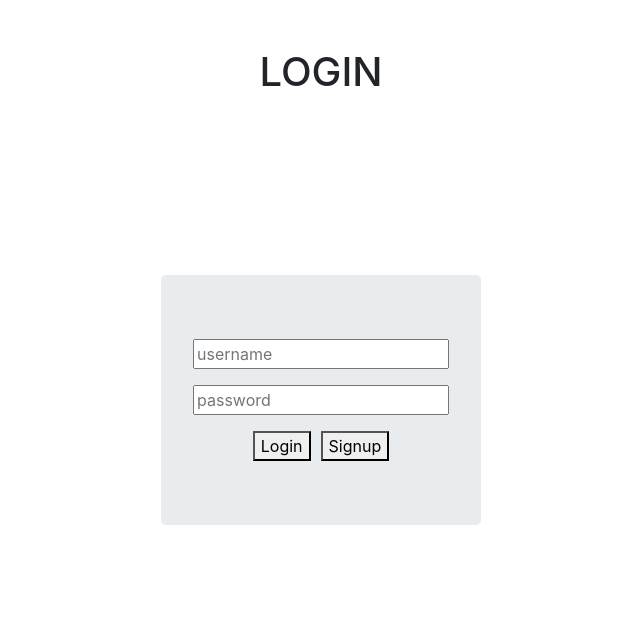
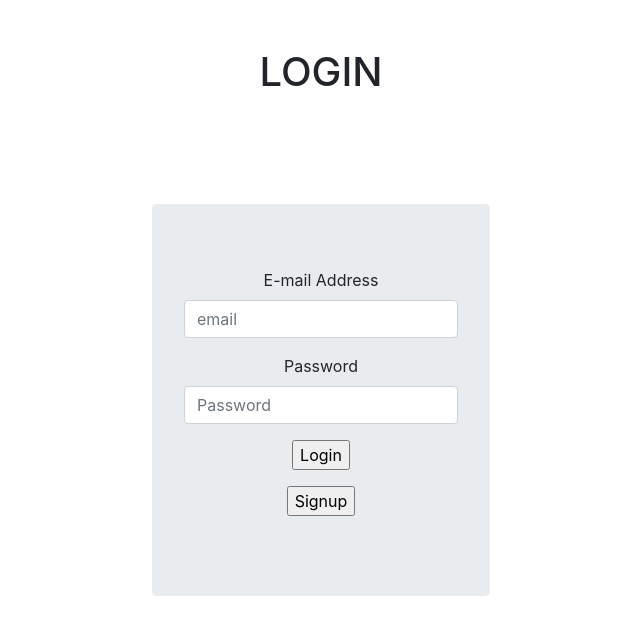
Before and after one commit to jdvne/coiner, a PHP site: page /login.html in a window 1280 px wide. Shown: the top 635 px of the page, without its empty margins (319-959 px from the left). Run offline with PHP 8.4, Linux system fonts and the light colour scheme.

Commit message:
login error messages

```diff
--- a/login.html
+++ b/login.html
@@ -22,19 +22,64 @@
     <h1><br class="no_height">LOGIN</h1>
 </header>
 
+<body>
+<body class="full_height">
+    <div class="container h-100 d-flex justify-content-center">
+        <div class="jumbotron my-auto">
+
+    <form name="myForm" method="post" onsubmit="return validateForm()" id=form_login>
+	<div class="form-group">
+		<label>E-mail Address</label> <span id="error-email"></span>
+		<input type="email" name="email" class="form-control" placeholder="email">
+	</div>
+	<div class="form-group">
+		<label>Password</label> <span id="error-password"></span>
+		<input type="text" name="Password" class="form-control" placeholder="Password">
+	</div>
+	<div class="form-group">
+		<input type="submit" value="Login">
+	</div>
+    <div class="form-group">
+		<input type="submit" value="Signup">
+	</div>
+</form>
+
+<script>
+    function validateForm(){
+        var email = document.forms["myForm"]["email"].value;
+        var password = document.forms["myForm"]["Password"].value;
+
+        if (email.length<1) {
+            document.getElementById('error-email').innerHTML = " *** Please Enter Your Email "
+        }
+        if (password.length<1) {
+            document.getElementById('error-password').innerHTML = " *** Please Enter Your Password ";
+        }
+        if(email.length<1){
+               return false;
+        }
+        if(password.length<1){
+               return false;
+        }
+    }
+    </script>
+    </body>
+
+<!--
+
 <body class="full_height">
     <div class="container h-100 d-flex justify-content-center">
         <div class="jumbotron my-auto">
             <form id="form_login">
                 <p>
-                    <input type="text" id="username" onkeyup="validUsername(username)" placeholder="username" />
+                    <input type="text" id="username" onkeyup="validUsername(username)" placeholder="username" name="username" />
                 </p>
                 <p>
-                    <input type="password" id="password" placeholder="password" />
+                    <input type="password" id="password" placeholder="password" name="password" />
                 </p>
                 <div class="row" id="login_buttons">
-                    <button id="submitbutton" type="button">Login</button>
-                    <button id="submitbutton" type="button" style="margin-left: 10px">Signup</button>
+                    <button id="submitbutton" type="submit" value="send" name="Name">Login</button>
+                    <button id="submitbutton" type="submit" value="send" name="Signup" style="margin-left: 10px">Signup</button>
                 </div>
             </form>
 
@@ -48,5 +93,10 @@
         integrity="sha384-Piv4xVNRyMGpqkS2by6br4gNJ7DXjqk09RmUpJ8jgGtD7zP9yug3goQfGII0yAns"
         crossorigin="anonymous"></script>
 
+    <script src="./login.js"></script>
+
 </body>
+-->
+
+
 </html>
--- a/login.js
+++ b/login.js
@@ -1,3 +1,15 @@
+function checkValidUsername() {
+    var name = document.forms["RegForm"]["Name"];
+
+    if (name.value == "") {
+        window.alert("Please enter your name.");
+        name.focus();
+        return false;
+    }
+    return true;
+}
+
+/*
 function validUsername() {
     var validcharacters = '1234567890-_.abcdefghijklmnopqrstuvwxyzABCDEFGHIJKLMNOPQRSTUVWXYZ';
 
@@ -7,4 +19,4 @@ function validUsername() {
         }
         return true;
     }
-}
+}*/
--- a/styles.css
+++ b/styles.css
@@ -21,7 +21,7 @@
 }
 
 
-#searchbar{
+#the-searchbar{
     width: 50%;
     margin-left: 25%;
     padding:15px;
@@ -29,34 +29,12 @@
     margin-top: 1%;
 
   }
-/*
-  input[type=text] {
-     width: 30%;
-     -webkit-transition: width 0.15s ease-in-out;
-     transition: width 0.15s ease-in-out;
-  }
 
-  When the input field gets focus,
-       change its width to 100%
-  input[type=text]:focus {
-    width: 50%;
-  } */
-
- #list{
+#list{
    list-style-position: outside;
    font-size:  1.4em;
    margin-left: 375px;
   }
-
-  .animals{
-    display: list-item;
-   }
-
-
-
-
-
-
 
 
 #main-search-bar{
```
Also changed, not shown: search.html (+4 -4 lines), search.js (+9 -8 lines).
